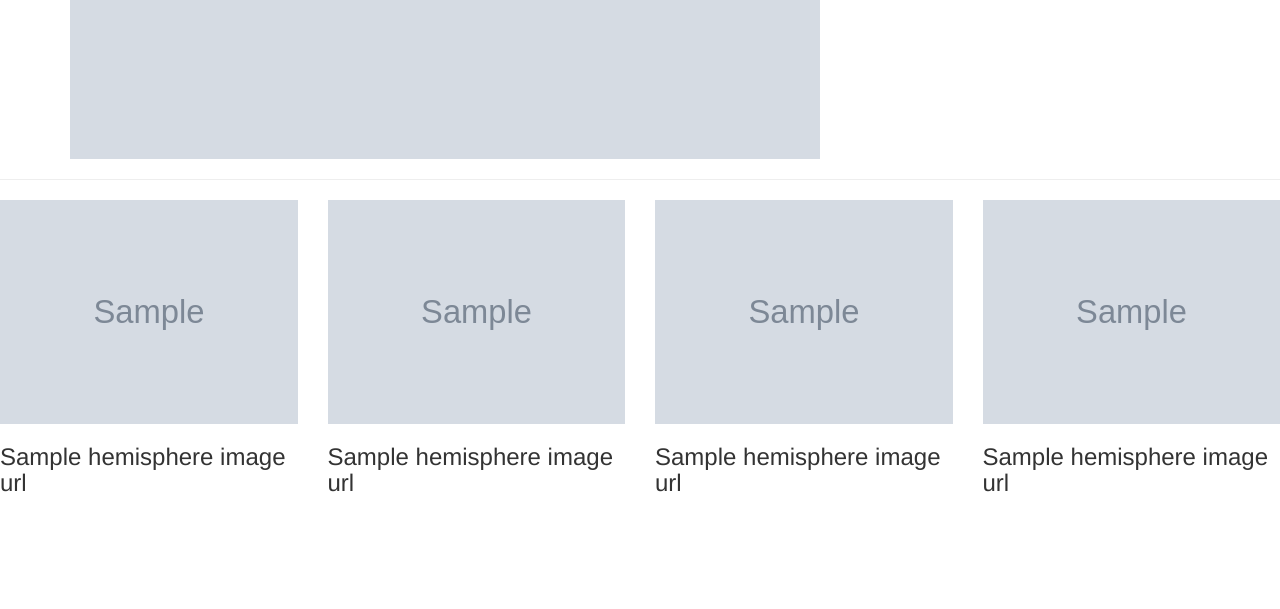
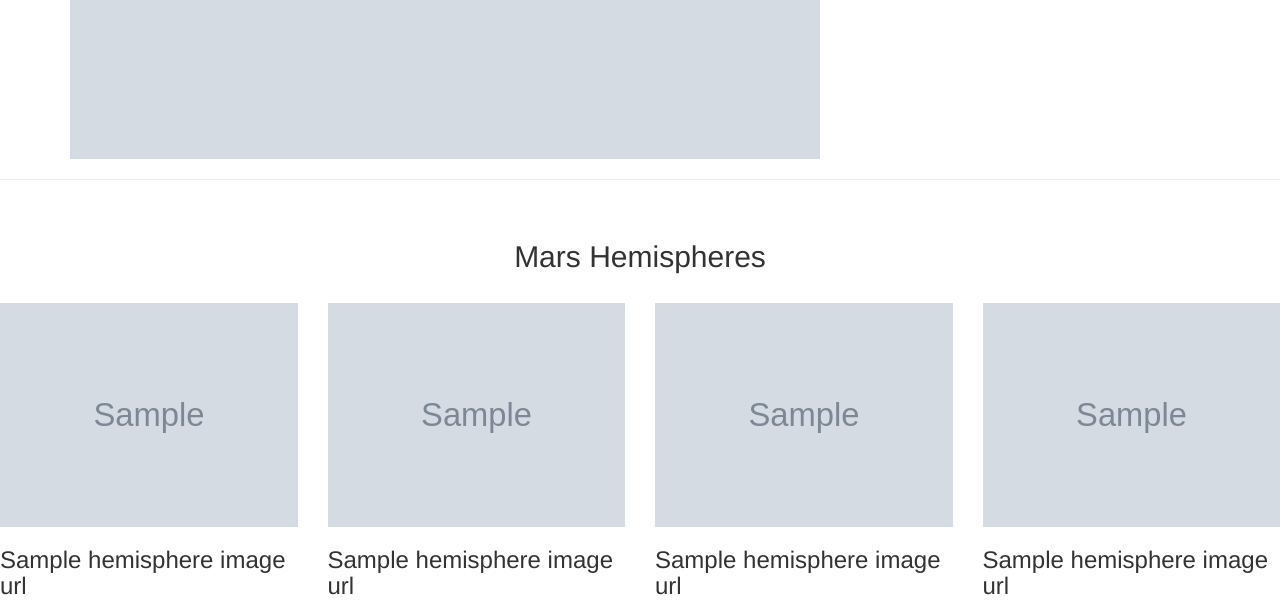
Before and after one commit to Fogbodu1/web-scraping-challenge, a Flask app: page / in a window 1280 px wide. Shown: the part 925-1534 px from the top of the page. Before the commit the page ends 1417 px from the top, so only its background shows below. Run offline with Flask 2, Linux system fonts and the light colour scheme; grey boxes marked "Sample" are stand-in pictures; a database or web service that is not in the repository returns one stand-in record (values such as "Sample title"); some libraries are stand-ins or nearby versions.

Commit message:
Add files via upload

```diff
--- a/templates/index.html
+++ b/templates/index.html
@@ -57,6 +57,11 @@
 <hr>
 <!--- Mars Hemispheres -->
 <div class="row">
+  <div>
+    <h2 style="text-align: center; padding: 20px">Mars Hemispheres</h2>
+</div>
+</div>
+<div class="row">
   <div class="col-md-3 container-fluid">
     <img src="{{mars.hemisphere_image_urls[0]['img_url']}}" class="img-fluid" alt="">
     <h3>{{mars.hemisphere_image_urls[0]['title']}}</h3>
```
